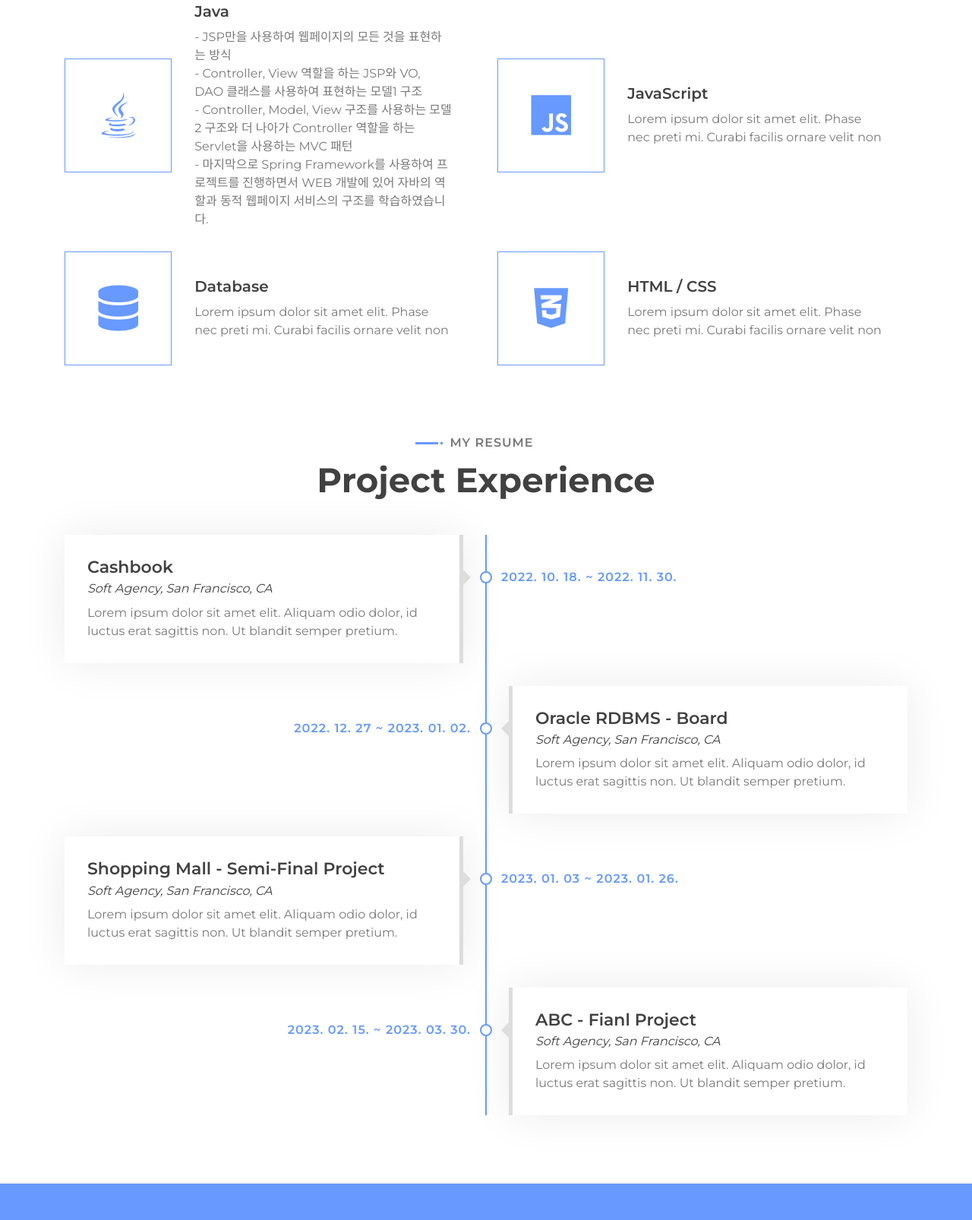
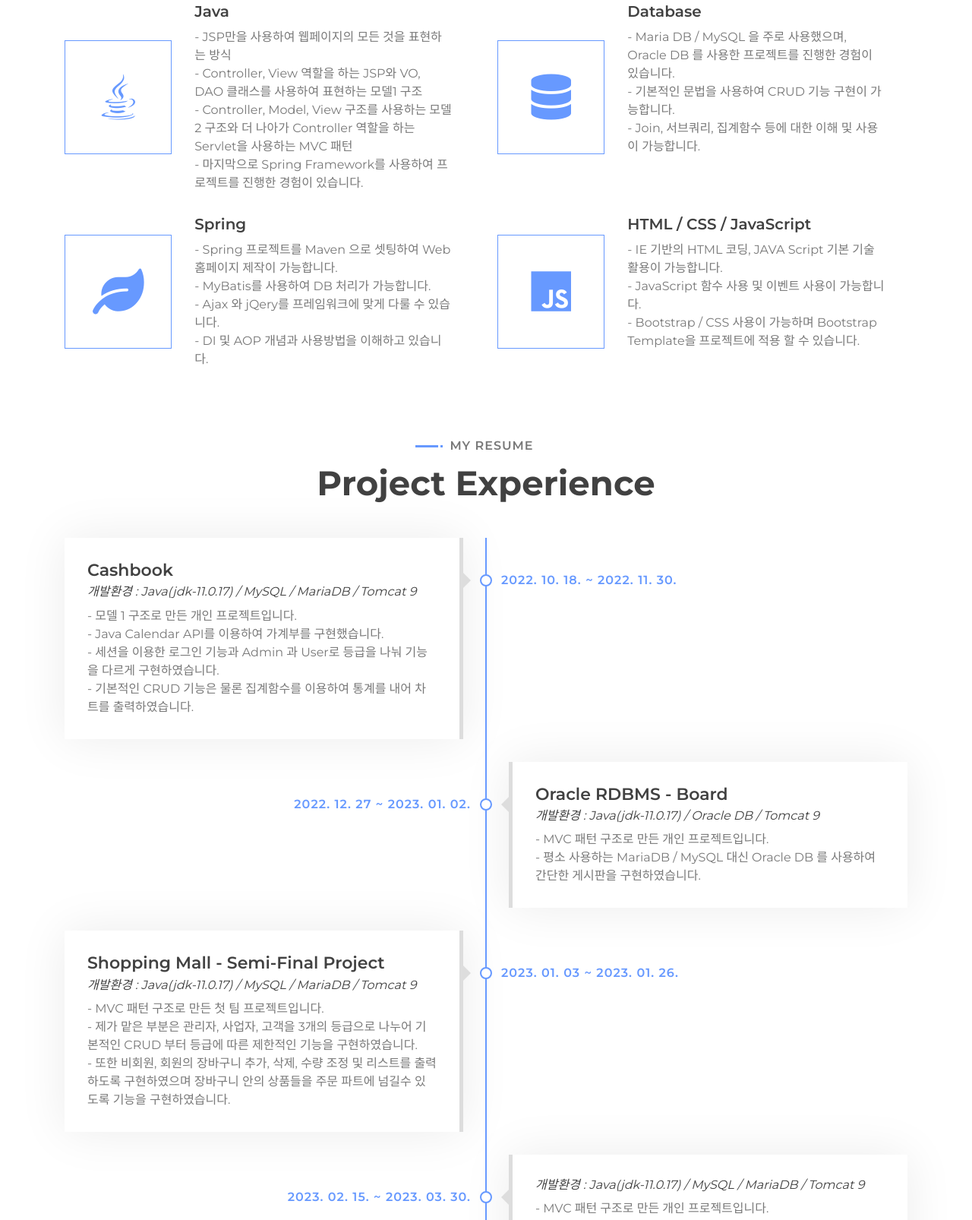
Before and after one commit to DoubleTing0/DoubleTing0.github.io, a plain HTML site: page index.html in a window 1280 px wide. Shown: the part 1740-3346 px from the top of the page at 76% size. Drawn offline with nearby package versions, Linux system fonts and the light colour scheme.

Commit message:
[진민구] 포트폴리오 작성 중

```diff
--- a/index.html
+++ b/index.html
@@ -174,25 +174,12 @@
                                 	- Controller, Model, View 구조를 사용하는 모델2 구조와 더 나아가 Controller 역할을 하는 Servlet을 사용하는 MVC 패턴
                                 </p>
                                 <p>
-                                	- 마지막으로 Spring Framework를 사용하여 프로젝트를 진행하면서 WEB 개발에 있어 자바의 역할과 동적 웹페이지 서비스의 구조를 학습하였습니다.
+                                	- 마지막으로 Spring Framework를 사용하여 프로젝트를 진행한 경험이 있습니다.
                                 </p>
                             </div>
                         </div>
                     </div>
-                    <div class="col-lg-6 wow fadeInUp align-self-center" data-wow-delay="0.2s">
-                        <div class="service-item">
-                            <div class="service-icon">
-                                <i class="fab fa-js"></i>
-                            </div>
-                            <div class="service-text">
-                                <h3>JavaScript</h3>
-                                <p>
-                                    Lorem ipsum dolor sit amet elit. Phase nec preti mi. Curabi facilis ornare velit non
-                                </p>
-                            </div>
-                        </div>
-                    </div>
-                    <div class="col-lg-6 wow fadeInUp" data-wow-delay="0.4s">
+                    <div class="col-lg-6 wow fadeInUp align-self-center" data-wow-delay="0.4s">
                         <div class="service-item">
                             <div class="service-icon">
                                 <i class="fa fa-database"></i>
@@ -200,7 +187,37 @@
                             <div class="service-text">
                                 <h3>Database</h3>
                                 <p>
-                                    Lorem ipsum dolor sit amet elit. Phase nec preti mi. Curabi facilis ornare velit non
+                                	- Maria DB / MySQL 을 주로 사용했으며, Oracle DB 를 사용한 프로젝트를 진행한 경험이 있습니다.
+                                </p>
+                                <p>
+                                	- 기본적인 문법을 사용하여 CRUD 기능 구현이 가능합니다.
+                                </p>
+                                <p>
+                                	- Join, 서브쿼리, 집계함수 등에 대한 이해 및 사용이 가능합니다.
+                                </p>
+                                <p>&nbsp;</p>
+                                <p>&nbsp;</p>
+                            </div>
+                        </div>
+                    </div>
+                    <div class="col-lg-6 wow fadeInUp align-self-center" data-wow-delay="0.2s">
+                        <div class="service-item">
+                            <div class="service-icon">
+                                <i class="fa fa-leaf"></i>
+                            </div>
+                            <div class="service-text">
+                                <h3>Spring</h3>
+                                <p>
+                                	- Spring 프로젝트를 Maven 으로 셋팅하여 Web 홈페이지 제작이 가능합니다.
+                                </p>
+                                <p>
+                                	- MyBatis를 사용하여 DB 처리가 가능합니다.
+                                </p>
+                                <p>
+                                	- Ajax 와 jQery를 프레임워크에 맞게 다룰 수 있습니다.
+                                </p>
+                                <p>
+                                	- DI 및 AOP 개념과 사용방법을 이해하고 있습니다.
                                 </p>
                             </div>
                         </div>
@@ -208,13 +225,20 @@
                     <div class="col-lg-6 wow fadeInUp" data-wow-delay="0.6s">
                         <div class="service-item">
                             <div class="service-icon">
-                                <i class="fab fa-css3-alt"></i>
+                                <i class="fab fa-js"></i>
                             </div>
                             <div class="service-text">
-                                <h3>HTML / CSS</h3>
+                                <h3>HTML / CSS / JavaScript</h3>
                                 <p>
-                                    Lorem ipsum dolor sit amet elit. Phase nec preti mi. Curabi facilis ornare velit non
+                                	- IE 기반의 HTML 코딩, JAVA Script 기본 기술 활용이 가능합니다.
                                 </p>
+                                <p>
+                                	- JavaScript 함수 사용 및 이벤트 사용이 가능합니다.
+                                </p>
+                                <p>
+                                	- Bootstrap / CSS 사용이 가능하며 Bootstrap Template을 프로젝트에 적용 할 수 있습니다.
+                                </p>
+                                <p>&nbsp;</p>
                             </div>
                         </div>
                     </div>
@@ -236,9 +260,18 @@
                         <div class="timeline-text">
                             <div class="timeline-date">2022. 10. 18. ~ 2022. 11. 30.</div>
                             <h2>Cashbook</h2>
-                            <h4>Soft Agency, San Francisco, CA</h4>
+                            <h4>개발환경 : Java(jdk-11.0.17) / MySQL / MariaDB / Tomcat 9</h4>
                             <p>
-                                Lorem ipsum dolor sit amet elit. Aliquam odio dolor, id luctus erat sagittis non. Ut blandit semper pretium.
+                            	- 모델 1 구조로 만든 개인 프로젝트입니다.
+                            </p>
+                            <p>
+                            	- Java Calendar API를 이용하여 가계부를 구현했습니다.
+                            </p>
+                            <p>
+                            	- 세션을 이용한 로그인 기능과 Admin 과 User로 등급을 나눠 기능을 다르게 구현하였습니다.
+                            </p>
+                            <p>
+                            	- 기본적인 CRUD 기능은 물론 집계함수를 이용하여 통계를 내어 차트를 출력하였습니다.
                             </p>
                         </div>
                     </div>
@@ -246,9 +279,12 @@
                         <div class="timeline-text">
                             <div class="timeline-date">2022. 12. 27 ~ 2023. 01. 02.</div>
                             <h2>Oracle RDBMS - Board</h2>
-                            <h4>Soft Agency, San Francisco, CA</h4>
+                            <h4>개발환경 : Java(jdk-11.0.17) / Oracle DB / Tomcat 9</h4>
                             <p>
-                                Lorem ipsum dolor sit amet elit. Aliquam odio dolor, id luctus erat sagittis non. Ut blandit semper pretium.
+                            	- MVC 패턴 구조로 만든 개인 프로젝트입니다.
+                            </p>
+                            <p>
+                            	- 평소 사용하는 MariaDB / MySQL 대신 Oracle DB 를 사용하여 간단한 게시판을 구현하였습니다.
                             </p>
                         </div>
                     </div>
@@ -256,20 +292,53 @@
                         <div class="timeline-text">
                             <div class="timeline-date">2023. 01. 03 ~ 2023. 01. 26.</div>
                             <h2>Shopping Mall - Semi-Final Project</h2>
-                            <h4>Soft Agency, San Francisco, CA</h4>
+                            <h4>개발환경 : Java(jdk-11.0.17) / MySQL / MariaDB / Tomcat 9</h4>
                             <p>
-                                Lorem ipsum dolor sit amet elit. Aliquam odio dolor, id luctus erat sagittis non. Ut blandit semper pretium.
+                            	- MVC 패턴 구조로 만든 첫 팀 프로젝트입니다.
+                            </p>
+                            <p>
+                            	- 제가 맡은 부분은 관리자, 사업자, 고객을 3개의 등급으로 나누어 기본적인 CRUD 부터 등급에 따른 제한적인 기능을 구현하였습니다.
+                            </p>
+                            <p>
+                            	- 또한 비회원, 회원의 장바구니 추가, 삭제, 수량 조정 및 리스트를 출력하도록 구현하였으며 장바구니 안의 상품들을 주문 파트에 넘길수 있도록 기능을 구현하였습니다.
                             </p>
                         </div>
                     </div>
                     <div class="timeline-item right wow slideInRight" data-wow-delay="0.1s">
                         <div class="timeline-text">
                             <div class="timeline-date">2023. 02. 15. ~ 2023. 03. 30.</div>
-                            <h2>ABC - Fianl Project</h2>
-                            <h4>Soft Agency, San Francisco, CA</h4>
+                            <h4>개발환경 : Java(jdk-11.0.17) / MySQL / MariaDB / Tomcat 9</h4>
                             <p>
-                                Lorem ipsum dolor sit amet elit. Aliquam odio dolor, id luctus erat sagittis non. Ut blandit semper pretium.
+                            	- MVC 패턴 구조로 만든 개인 프로젝트입니다.
                             </p>
+                            <p>
+                            	- Spring Framework를 사용하여 온라인으로 시험을 볼 수 있도록 구현하였습니다.
+                            </p>
+                            <p>
+                            	- 사원은 회원관리, 선생님은 시험 문제 출제, 학생은 시험 응시가 가능하도록 만들었습니다.
+                            </p>
+                            <p>
+                            	- 학생들이 시험본 점수들을 JSON 타입으로 변환하여 받아와 차트를 출력하였습니다.
+                            </p>
+                        </div>
+                    </div>
+                    <div class="timeline-item left wow slideInRight" data-wow-delay="0.1s">
+                        <div class="timeline-text">
+                            <div class="timeline-date">2023. 02. 15. ~ 2023. 03. 30.</div>
+                            <h2>곧 진행 - Fianl Project</h2>
+                            <h4>개발환경 : Java(jdk-11.0.17) / MySQL / MariaDB / Tomcat 9</h4>
+                            <p>
+                            	- MVC 패턴 구조로 만든 개인 프로젝트입니다.
+                            </p>
+                            <p>
+                            	- Spring Framework를 사용하여
+                            </p>
+                            <p>
+                            	-
+                            </p>
+                            <p>
+                            	-
+                        </div>
                         </div>
                     </div>
                 </div>
```
